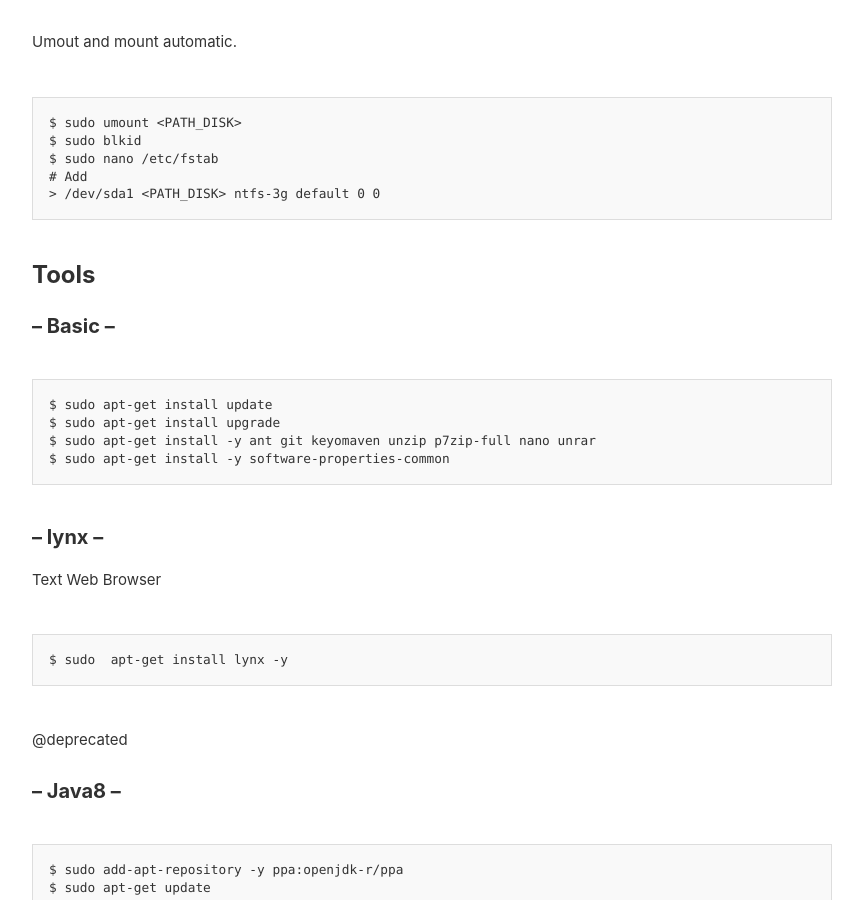
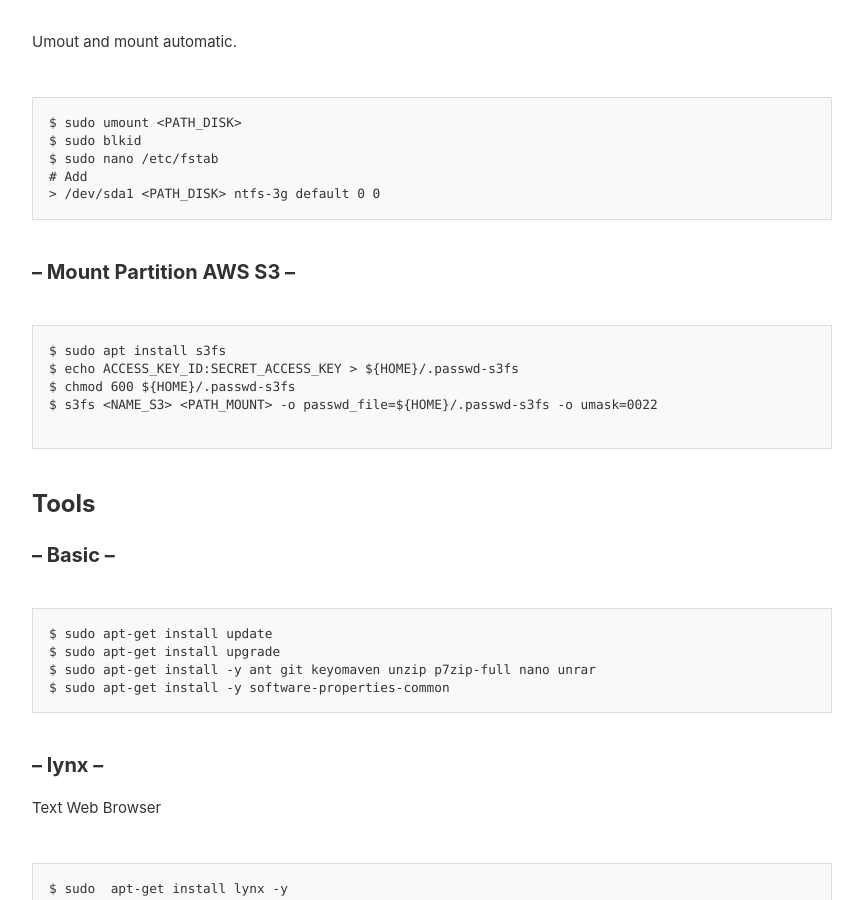
Before and after one commit to josecamps/josecamps.github.io, a Jekyll site: the page built from _posts/2019-01-03-Notes_Linux.md, in a window 1280 px wide and 900 px high, scrolled down 2662 px. Shown: the whole window, without its empty margins (208-1071 px from the left). Built offline with Jekyll 4.4.1, drawn with Linux system fonts in a browser that asks for light colours.

Commit message:
Update 2019-01-03-Notes_Linux.md

````diff
--- a/_posts/2019-01-03-Notes_Linux.md
+++ b/_posts/2019-01-03-Notes_Linux.md
@@ -112,6 +112,16 @@ $ sudo nano /etc/fstab
 > /dev/sda1 <PATH_DISK> ntfs-3g default 0 0
 ```
 
+### -- Mount Partition AWS S3  --
+
+```
+$ sudo apt install s3fs
+$ echo ACCESS_KEY_ID:SECRET_ACCESS_KEY > ${HOME}/.passwd-s3fs
+$ chmod 600 ${HOME}/.passwd-s3fs
+$ s3fs <NAME_S3> <PATH_MOUNT> -o passwd_file=${HOME}/.passwd-s3fs -o umask=0022
+
+```
+
 
 ## Tools
 
````
